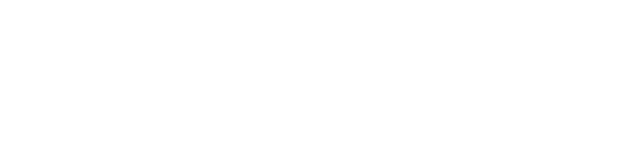
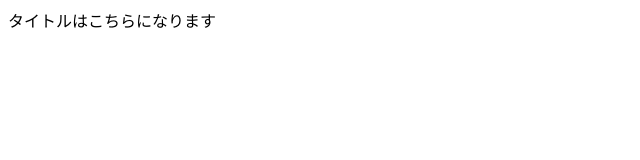
Before and after one commit to hayaseshun0217/hayaseshun, a plain HTML site: page index.html in a window 1280 px wide. Shown: the whole page, without its empty margins (0-640 px from the left). Drawn offline with Linux system fonts and the light colour scheme.

Commit message:
タイトルメッセージを作成しました

```diff
--- a/index.html
+++ b/index.html
@@ -7,6 +7,6 @@
   <title>Document</title>
 </head>
 <body>
-
+  タイトルはこちらになります
 </body>
 </html>
```
